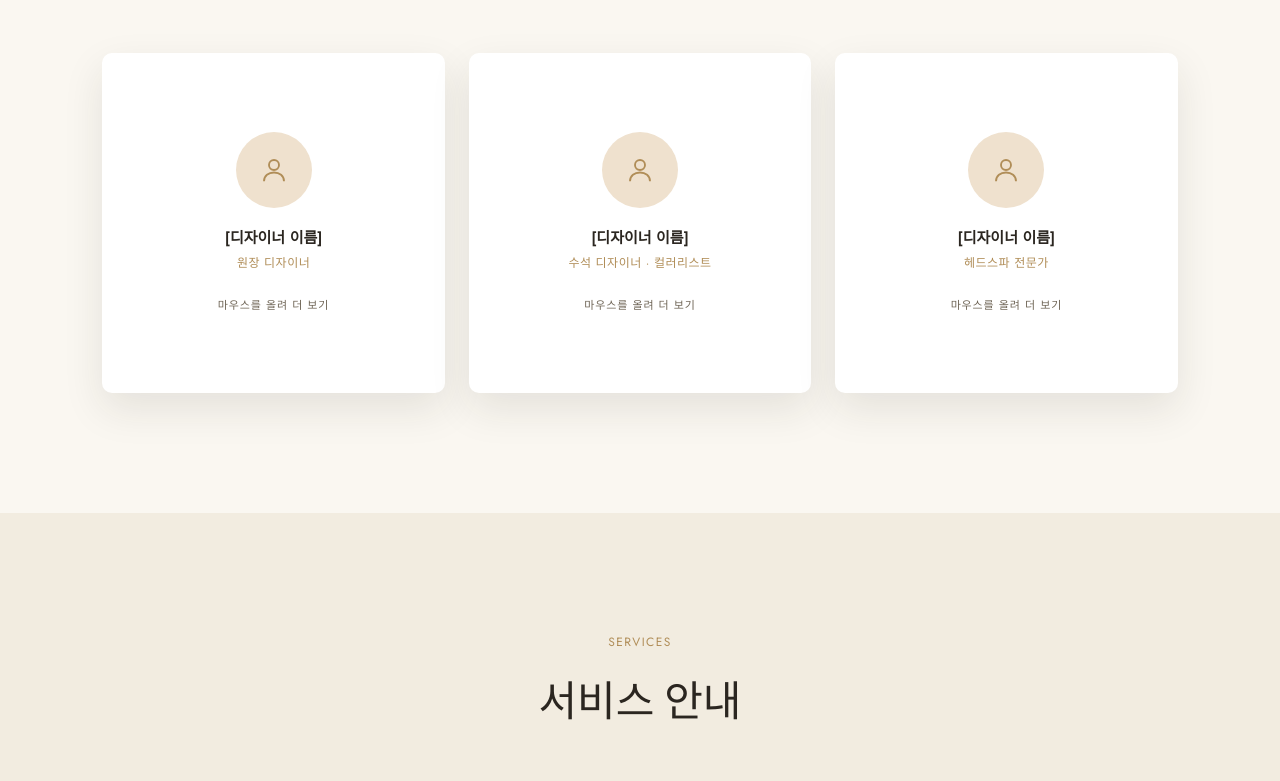
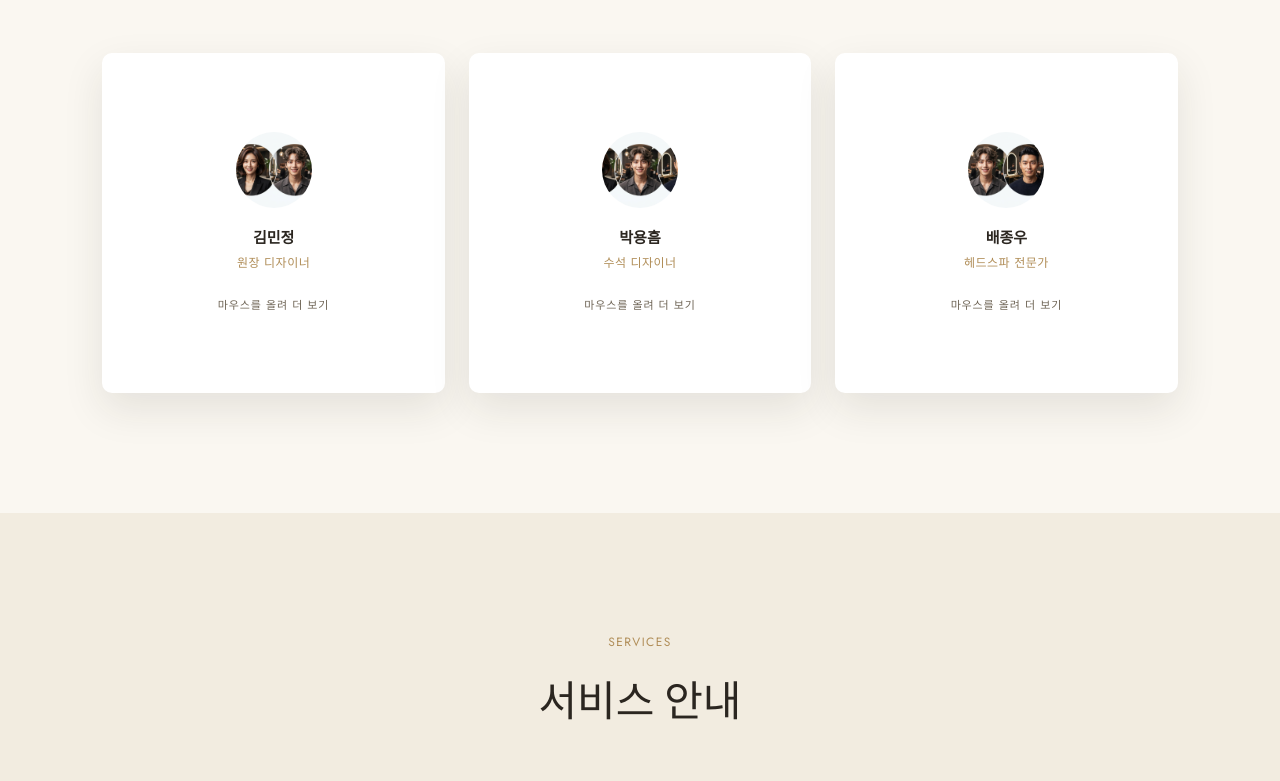
Before and after one commit to mandung2/HairSalon-YouCamAPI-, a plain HTML site: page index.html in a window 1280 px wide. Shown: the part 1808-2589 px from the top of the page. Drawn offline with nearby package versions, Linux system fonts and the light colour scheme.

Commit message:
Fill in real designer bios/photos and business contact info
- Designer cards: real names, roles, career highlights and specialty
  tags for 김민정(원장), 박용흠(수석디자이너), 배종우(헤드스파 전문가),
  with real photos cropped via object-position from one shared image.
- Booking panel + footer: real address, phone, hours, email.
- Footer note: swapped the "AI 연동 예정" line for a booking
  confirmation message now that the AI feature is live.

Co-Authored-By: Claude Sonnet 5 <noreply@anthropic.com>

```diff
--- a/index.html
+++ b/index.html
@@ -178,19 +178,19 @@
       <div class="flip-outer">
         <div class="flip-inner">
           <div class="flip-face flip-front">
-            <div style="width:76px;height:76px;border-radius:50%;background:var(--gold-soft);color:var(--gold-dark);display:flex;align-items:center;justify-content:center;margin-bottom:18px;">
-              <svg width="30" height="30" viewBox="0 0 24 24" fill="none" stroke="currentColor" stroke-width="1.5"><circle cx="12" cy="8" r="4"/><path d="M4 21c0-4.4 3.6-7 8-7s8 2.6 8 7"/></svg>
+            <div style="width:76px;height:76px;border-radius:50%;overflow:hidden;margin-bottom:18px;">
+              <img src="assets/designers.jpg" alt="김민정 원장 디자이너" style="width:100%;height:100%;object-fit:cover;object-position:17% 42%;">
             </div>
-            <div style="font-size:15px;font-weight:600;margin-bottom:4px;">[디자이너 이름]</div>
+            <div style="font-size:15px;font-weight:600;margin-bottom:4px;">김민정</div>
             <div style="font-size:12px;color:var(--gold-dark);letter-spacing:0.04em;">원장 디자이너</div>
             <div style="font-size:11px;color:var(--ink-soft);letter-spacing:0.08em;margin-top:24px;">마우스를 올려 더 보기</div>
           </div>
           <div class="flip-face flip-back">
             <div style="font-size:12px;letter-spacing:0.1em;color:var(--gold-soft);margin-bottom:14px;">원장 디자이너</div>
-            <div style="font-size:13px;line-height:1.7;color:#E7DFD1;margin-bottom:20px;">[경력 및 소개를 입력하세요]</div>
+            <div style="font-size:13px;line-height:1.7;color:#E7DFD1;margin-bottom:20px;">영국 비달사순 아카데미 수료. 청담동 대형 살롱 메인 실장(7년), 서울패션위크 백스테이지 헤어 디렉팅 참여. 연예인·아나운서 전담 스타일리스트.</div>
             <div style="display:flex;gap:8px;justify-content:center;flex-wrap:wrap;margin-bottom:20px;">
-              <span style="font-size:11px;padding:5px 12px;border-radius:4px;background:rgba(250,247,241,0.14);color:#E7DFD1;">컷 전문</span>
-              <span style="font-size:11px;padding:5px 12px;border-radius:4px;background:rgba(250,247,241,0.14);color:#E7DFD1;">스타일링</span>
+              <span style="font-size:11px;padding:5px 12px;border-radius:4px;background:rgba(250,247,241,0.14);color:#E7DFD1;">퍼스널컬러 매칭</span>
+              <span style="font-size:11px;padding:5px 12px;border-radius:4px;background:rgba(250,247,241,0.14);color:#E7DFD1;">볼륨 레이어드컷</span>
             </div>
             <a href="#" aria-label="포트폴리오 보기" style="display:inline-flex;width:34px;height:34px;border-radius:50%;border:1px solid rgba(250,247,241,0.35);align-items:center;justify-content:center;">
               <svg width="15" height="15" viewBox="0 0 24 24" fill="none" stroke="var(--ivory)" stroke-width="1.5"><rect x="3" y="3" width="18" height="18" rx="5"/><circle cx="12" cy="12" r="4"/><circle cx="17.2" cy="6.8" r="1"/></svg>
@@ -202,19 +202,19 @@
       <div class="flip-outer">
         <div class="flip-inner">
           <div class="flip-face flip-front">
-            <div style="width:76px;height:76px;border-radius:50%;background:var(--gold-soft);color:var(--gold-dark);display:flex;align-items:center;justify-content:center;margin-bottom:18px;">
-              <svg width="30" height="30" viewBox="0 0 24 24" fill="none" stroke="currentColor" stroke-width="1.5"><circle cx="12" cy="8" r="4"/><path d="M4 21c0-4.4 3.6-7 8-7s8 2.6 8 7"/></svg>
+            <div style="width:76px;height:76px;border-radius:50%;overflow:hidden;margin-bottom:18px;">
+              <img src="assets/designers.jpg" alt="박용흠 수석 디자이너" style="width:100%;height:100%;object-fit:cover;object-position:50% 42%;">
             </div>
-            <div style="font-size:15px;font-weight:600;margin-bottom:4px;">[디자이너 이름]</div>
-            <div style="font-size:12px;color:var(--gold-dark);letter-spacing:0.04em;">수석 디자이너 · 컬러리스트</div>
+            <div style="font-size:15px;font-weight:600;margin-bottom:4px;">박용흠</div>
+            <div style="font-size:12px;color:var(--gold-dark);letter-spacing:0.04em;">수석 디자이너</div>
             <div style="font-size:11px;color:var(--ink-soft);letter-spacing:0.08em;margin-top:24px;">마우스를 올려 더 보기</div>
           </div>
           <div class="flip-face flip-back">
-            <div style="font-size:12px;letter-spacing:0.1em;color:var(--gold-soft);margin-bottom:14px;">수석 디자이너 · 컬러리스트</div>
-            <div style="font-size:13px;line-height:1.7;color:#E7DFD1;margin-bottom:20px;">[경력 및 소개를 입력하세요]</div>
+            <div style="font-size:12px;letter-spacing:0.1em;color:var(--gold-soft);margin-bottom:14px;">수석 디자이너</div>
+            <div style="font-size:13px;line-height:1.7;color:#E7DFD1;margin-bottom:20px;">피벗 포인트 국제 뷰티 아카데미 디플로마 수료. 강남역 유명 헤어브랜드 수석 디자이너(5년), 2024 K-Beauty 트렌드 헤어쇼 메인 모델 헤어 담당. 맨즈 헤어 예약율·만족도 1위.</div>
             <div style="display:flex;gap:8px;justify-content:center;flex-wrap:wrap;margin-bottom:20px;">
-              <span style="font-size:11px;padding:5px 12px;border-radius:4px;background:rgba(250,247,241,0.14);color:#E7DFD1;">컬러</span>
-              <span style="font-size:11px;padding:5px 12px;border-radius:4px;background:rgba(250,247,241,0.14);color:#E7DFD1;">펌</span>
+              <span style="font-size:11px;padding:5px 12px;border-radius:4px;background:rgba(250,247,241,0.14);color:#E7DFD1;">바버 스타일링</span>
+              <span style="font-size:11px;padding:5px 12px;border-radius:4px;background:rgba(250,247,241,0.14);color:#E7DFD1;">댄디 컷</span>
             </div>
             <a href="#" aria-label="포트폴리오 보기" style="display:inline-flex;width:34px;height:34px;border-radius:50%;border:1px solid rgba(250,247,241,0.35);align-items:center;justify-content:center;">
               <svg width="15" height="15" viewBox="0 0 24 24" fill="none" stroke="var(--ivory)" stroke-width="1.5"><rect x="3" y="3" width="18" height="18" rx="5"/><circle cx="12" cy="12" r="4"/><circle cx="17.2" cy="6.8" r="1"/></svg>
@@ -226,19 +226,19 @@
       <div class="flip-outer">
         <div class="flip-inner">
           <div class="flip-face flip-front">
-            <div style="width:76px;height:76px;border-radius:50%;background:var(--gold-soft);color:var(--gold-dark);display:flex;align-items:center;justify-content:center;margin-bottom:18px;">
-              <svg width="30" height="30" viewBox="0 0 24 24" fill="none" stroke="currentColor" stroke-width="1.5"><circle cx="12" cy="8" r="4"/><path d="M4 21c0-4.4 3.6-7 8-7s8 2.6 8 7"/></svg>
+            <div style="width:76px;height:76px;border-radius:50%;overflow:hidden;margin-bottom:18px;">
+              <img src="assets/designers.jpg" alt="배종우 헤드스파 전문가" style="width:100%;height:100%;object-fit:cover;object-position:83% 42%;">
             </div>
-            <div style="font-size:15px;font-weight:600;margin-bottom:4px;">[디자이너 이름]</div>
+            <div style="font-size:15px;font-weight:600;margin-bottom:4px;">배종우</div>
             <div style="font-size:12px;color:var(--gold-dark);letter-spacing:0.04em;">헤드스파 전문가</div>
             <div style="font-size:11px;color:var(--ink-soft);letter-spacing:0.08em;margin-top:24px;">마우스를 올려 더 보기</div>
           </div>
           <div class="flip-face flip-back">
             <div style="font-size:12px;letter-spacing:0.1em;color:var(--gold-soft);margin-bottom:14px;">헤드스파 전문가</div>
-            <div style="font-size:13px;line-height:1.7;color:#E7DFD1;margin-bottom:20px;">[경력 및 소개를 입력하세요]</div>
+            <div style="font-size:13px;line-height:1.7;color:#E7DFD1;margin-bottom:20px;">일본 주카라 헤드스파 테라피스트 과정 이수, 국제두피모발협회(IAT) 1급 자격. 유명 호스피탈리티 스파센터 헤드 테라피스트 출신. 맞춤형 두피 진단 전문가.</div>
             <div style="display:flex;gap:8px;justify-content:center;flex-wrap:wrap;margin-bottom:20px;">
-              <span style="font-size:11px;padding:5px 12px;border-radius:4px;background:rgba(250,247,241,0.14);color:#E7DFD1;">두피 케어</span>
-              <span style="font-size:11px;padding:5px 12px;border-radius:4px;background:rgba(250,247,241,0.14);color:#E7DFD1;">트리트먼트</span>
+              <span style="font-size:11px;padding:5px 12px;border-radius:4px;background:rgba(250,247,241,0.14);color:#E7DFD1;">탈모 케어</span>
+              <span style="font-size:11px;padding:5px 12px;border-radius:4px;background:rgba(250,247,241,0.14);color:#E7DFD1;">두피 디톡스</span>
             </div>
             <a href="#" aria-label="포트폴리오 보기" style="display:inline-flex;width:34px;height:34px;border-radius:50%;border:1px solid rgba(250,247,241,0.35);align-items:center;justify-content:center;">
               <svg width="15" height="15" viewBox="0 0 24 24" fill="none" stroke="var(--ivory)" stroke-width="1.5"><rect x="3" y="3" width="18" height="18" rx="5"/><circle cx="12" cy="12" r="4"/><circle cx="17.2" cy="6.8" r="1"/></svg>
@@ -470,9 +470,9 @@
         </div>
 
         <div style="background:var(--paper);border-radius:10px;padding:24px;">
-          <div style="display:flex;justify-content:space-between;font-size:13px;padding:8px 0;border-bottom:1px solid var(--taupe-line);"><span style="color:var(--ink-soft);">운영시간</span><span>[운영시간을 입력하세요]</span></div>
-          <div style="display:flex;justify-content:space-between;font-size:13px;padding:8px 0;border-bottom:1px solid var(--taupe-line);"><span style="color:var(--ink-soft);">전화</span><span>[전화번호]</span></div>
-          <div style="display:flex;justify-content:space-between;font-size:13px;padding:8px 0;"><span style="color:var(--ink-soft);">위치</span><span>[주소를 입력하세요]</span></div>
+          <div style="display:flex;justify-content:space-between;font-size:13px;padding:8px 0;border-bottom:1px solid var(--taupe-line);"><span style="color:var(--ink-soft);">운영시간</span><span>월요일 ~ 일요일 10:00 ~ 20:00</span></div>
+          <div style="display:flex;justify-content:space-between;font-size:13px;padding:8px 0;border-bottom:1px solid var(--taupe-line);"><span style="color:var(--ink-soft);">전화</span><span>02-999-9999</span></div>
+          <div style="display:flex;justify-content:space-between;font-size:13px;padding:8px 0;"><span style="color:var(--ink-soft);">위치</span><span style="text-align:right;">안드로메다 은하 제3행성 만둥지구,<br>은하철도 999번 종점 하차 후 도보 2초</span></div>
         </div>
       </div>
 
@@ -593,10 +593,10 @@
         <div>
           <div style="font-size:12px;letter-spacing:0.14em;color:#fff;margin-bottom:16px;">CONTACT</div>
           <div style="display:flex;flex-direction:column;gap:10px;font-size:13px;color:#B3A990;">
-            <span>[주소를 입력하세요]</span>
-            <span>[전화번호]</span>
-            <span>[이메일 주소]</span>
-            <span>[운영시간을 입력하세요]</span>
+            <span>안드로메다 은하 제3행성 만둥지구, 은하철도 999번 종점 하차 후 도보 2초</span>
+            <span>02-999-9999</span>
+            <span>akswjddl881@gmail.com</span>
+            <span>월요일 ~ 일요일 10:00 ~ 20:00</span>
           </div>
         </div>
         <div>
@@ -616,7 +616,7 @@
       </div>
       <div style="display:flex;justify-content:space-between;flex-wrap:wrap;gap:10px;padding-top:24px;font-size:11px;color:#8A7F68;">
         <span>© 2026 MANDUNG2 SALON. All rights reserved.</span>
-        <span>AI 시뮬레이션 기능은 추후 API 연동을 통해 제공될 예정입니다.</span>
+        <span>예약이 완료되면 예약 메세지가 발송됩니다.</span>
       </div>
     </div>
   </div>
```
Also changed, not shown: assets/designers.jpg (added).
